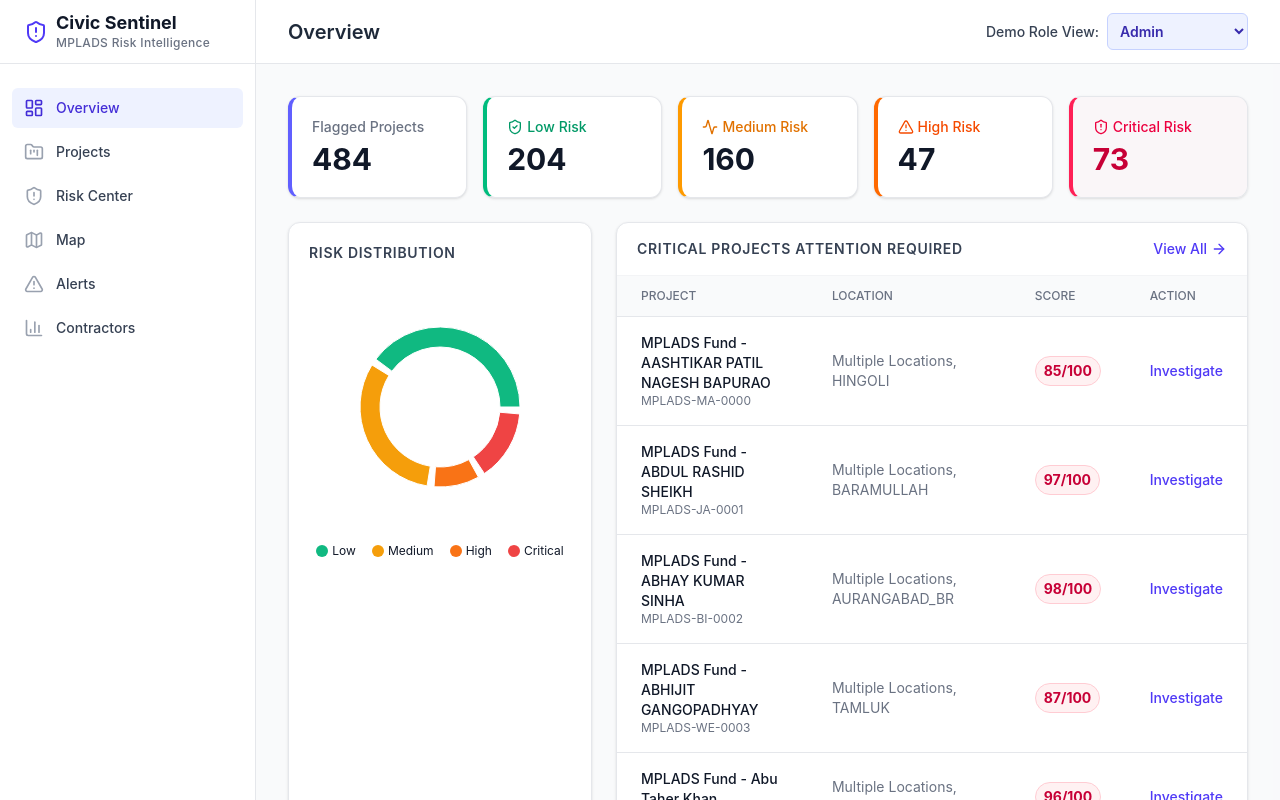
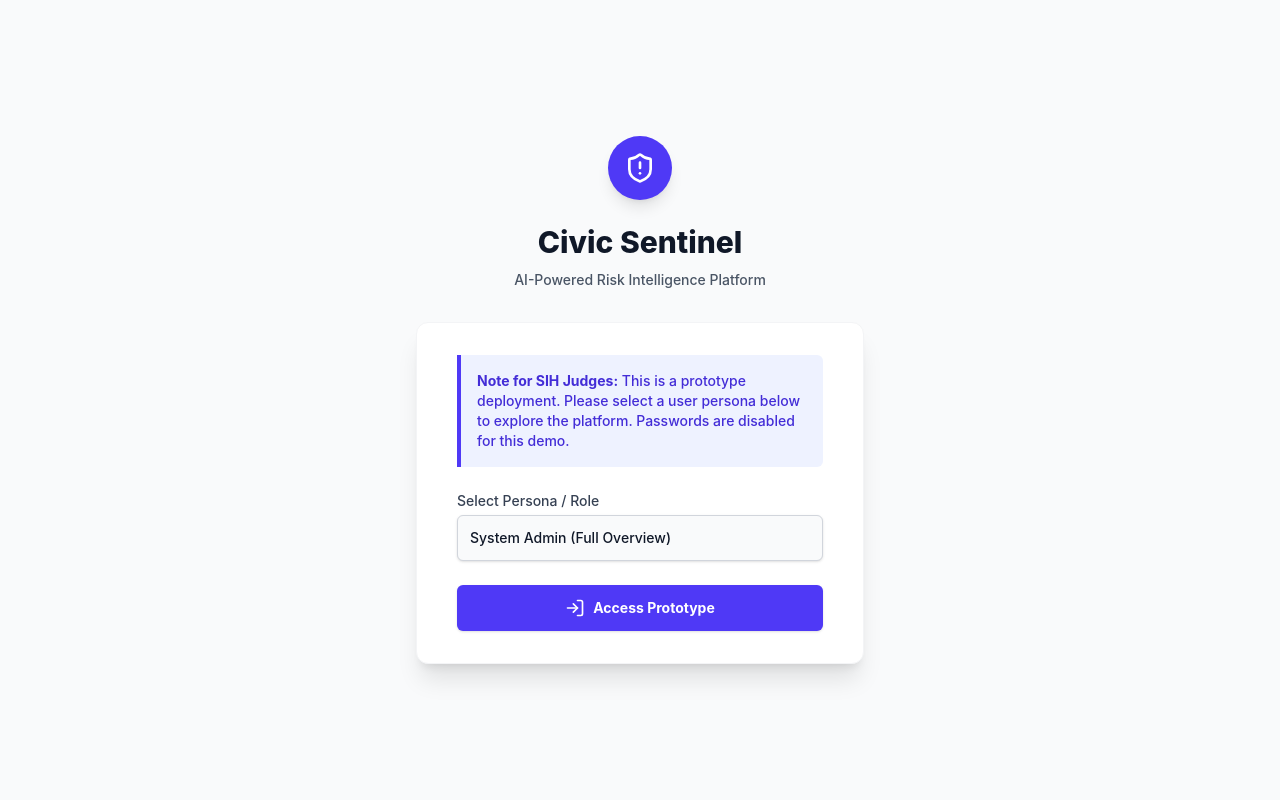
Before and after one commit to Pranavr06/Civic-sentinel, a React (Vite) app in the folder frontend/: page /login in a window 1280 px wide. Before the commit this address led to /. Built offline with nearby package versions, Linux system fonts and the light colour scheme.

Commit message:
feat: Add Login landing page for SIH judges with authentication routing and Logout button

```diff
--- a/frontend/src/App.tsx
+++ b/frontend/src/App.tsx
@@ -1,11 +1,10 @@
 import React from 'react';
 import { BrowserRouter, Routes, Route, Navigate } from 'react-router-dom';
-import { AppProvider } from './data/store';
+import { AppProvider, useAppContext } from './data/store';
 import { Layout } from './components/Layout';
 import { Dashboard } from './pages/Dashboard';
 import { ProjectDetails } from './pages/ProjectDetails';
 import { Alerts } from './pages/Alerts';
-
 import { Projects } from './pages/Projects';
 import { MapView } from './pages/Map';
 import { RiskCenter } from './pages/RiskCenter';
@@ -13,7 +12,7 @@ import { PublicDashboard } from './pages/PublicDashboard';
 import { ContractorDashboard } from './pages/ContractorDashboard';
 import { AuthorityDashboard } from './pages/AuthorityDashboard';
 import { Contractors } from './pages/Contractors';
-import { useAppContext } from './data/store';
+import { Login } from './pages/Login';
 
 const Analytics = () => <div className="p-4 flex items-center justify-center h-full text-gray-500">Analytics coming soon.</div>;
 
@@ -29,12 +28,28 @@ const RootDashboard = () => {
   }
 };
 
-function App() {
+const ProtectedRoute = ({ children }: { children: React.ReactNode }) => {
+  const { isAuthenticated } = useAppContext();
+  if (!isAuthenticated) {
+    return <Navigate to="/login" replace />;
+  }
+  return <>{children}</>;
+};
+
+const PublicRoute = ({ children }: { children: React.ReactNode }) => {
+  const { isAuthenticated } = useAppContext();
+  if (isAuthenticated) {
+    return <Navigate to="/" replace />;
+  }
+  return <>{children}</>;
+};
+
+const AppRoutes = () => {
   return (
-    <AppProvider>
-      <BrowserRouter>
     <Routes>
-          <Route path="/" element={<Layout />}>
+      <Route path="/login" element={<PublicRoute><Login /></PublicRoute>} />
+
+      <Route path="/" element={<ProtectedRoute><Layout /></ProtectedRoute>}>
         <Route index element={<RootDashboard />} />
         <Route path="projects" element={<Projects />} />
         <Route path="project/:id" element={<ProjectDetails />} />
@@ -43,12 +58,19 @@ function App() {
         <Route path="risk" element={<RiskCenter />} />
         <Route path="analytics" element={<Analytics />} />
         <Route path="contractors" element={<Contractors />} />
-            {/* Aliases for the nav routes that point to the role's root dashboard */}
         <Route path="propose" element={<RootDashboard />} />
         <Route path="bills" element={<RootDashboard />} />
         <Route path="*" element={<Navigate to="/" replace />} />
       </Route>
     </Routes>
+  );
+};
+
+function App() {
+  return (
+    <AppProvider>
+      <BrowserRouter>
+        <AppRoutes />
       </BrowserRouter>
     </AppProvider>
   );
--- a/frontend/src/components/Layout.tsx
+++ b/frontend/src/components/Layout.tsx
@@ -6,7 +6,8 @@ import {
   AlertTriangle,
   Map as MapIcon,
   BarChart3,
-  ShieldAlert
+  ShieldAlert,
+  LogOut
 } from 'lucide-react';
 import { useAppContext } from '../data/store';
 import { Role } from '../types';
@@ -14,7 +15,7 @@ import { Role } from '../types';
 export const Layout = () => {
   const { pathname } = useLocation();
   const navigate = useNavigate();
-  const { role, setRole } = useAppContext();
+  const { role, setRole, logout } = useAppContext();
 
   const getNavItems = () => {
     switch(role) {
@@ -105,6 +106,17 @@ export const Layout = () => {
               <option value="Contractor">Contractor</option>
               <option value="Public">Public (Citizen)</option>
             </select>
+
+            <button
+              onClick={() => {
+                logout();
+                navigate('/login');
+              }}
+              className="ml-4 p-2 text-gray-500 hover:text-red-600 hover:bg-red-50 rounded-md transition-colors"
+              title="Logout"
+            >
+              <LogOut className="w-5 h-5" />
+            </button>
           </div>
         </header>
 
--- a/frontend/src/data/store.tsx
+++ b/frontend/src/data/store.tsx
@@ -6,6 +6,9 @@ import Papa from 'papaparse';
 interface AppState {
   role: Role;
   setRole: (role: Role) => void;
+  isAuthenticated: boolean;
+  login: (role: Role) => void;
+  logout: () => void;
   projects: Project[];
   alerts: Alert[];
   contractors: Contractor[];
@@ -26,10 +29,27 @@ export const AppProvider = ({ children }: { children: ReactNode }) => {
     return (localStorage.getItem('civic_sentinel_role') as Role) || 'Admin';
   });
 
+  const [isAuthenticated, setIsAuthenticated] = useState<boolean>(() => {
+    return localStorage.getItem('civic_sentinel_auth') === 'true';
+  });
+
   const setRole = (newRole: Role) => {
     setRoleState(newRole);
     localStorage.setItem('civic_sentinel_role', newRole);
   };
+
+  const login = (newRole: Role) => {
+    setRole(newRole);
+    setIsAuthenticated(true);
+    localStorage.setItem('civic_sentinel_auth', 'true');
+  };
+
+  const logout = () => {
+    setIsAuthenticated(false);
+    localStorage.removeItem('civic_sentinel_auth');
+    // keep the role so it defaults to the last one they used on next login
+  };
+
   const [projects, setProjects] = useState<Project[]>([]);
   const [alerts, setAlerts] = useState<Alert[]>([]);
   const [contractors, setContractors] = useState<Contractor[]>([]);
@@ -299,7 +319,7 @@ export const AppProvider = ({ children }: { children: ReactNode }) => {
 
   return (
     <AppContext.Provider value={{
-      role, setRole, projects, alerts, contractors, proposals,
+      role, setRole, isAuthenticated, login, logout, projects, alerts, contractors, proposals,
       updateAlertStatus, loadCsvData, addProposal, upvoteProposal, assignTender, submitBill, uploadPhoto
     }}>
       {children}
--- /dev/null
+++ b/frontend/src/pages/Login.tsx
@@ -0,0 +1,78 @@
+import React, { useState } from 'react';
+import { useNavigate } from 'react-router-dom';
+import { ShieldAlert, LogIn } from 'lucide-react';
+import { useAppContext } from '../data/store';
+import { Role } from '../types';
+
+export const Login = () => {
+  const { login, role: currentRole } = useAppContext();
+  const navigate = useNavigate();
+  const [selectedRole, setSelectedRole] = useState<Role>(currentRole || 'Admin');
+
+  const handleLogin = (e: React.FormEvent) => {
+    e.preventDefault();
+    login(selectedRole);
+    navigate('/');
+  };
+
+  return (
+    <div className="min-h-screen bg-gray-50 flex flex-col justify-center py-12 sm:px-6 lg:px-8 font-sans">
+      <div className="sm:mx-auto sm:w-full sm:max-w-md">
+        <div className="flex justify-center">
+          <div className="w-16 h-16 bg-indigo-600 rounded-full flex items-center justify-center shadow-lg">
+            <ShieldAlert className="w-8 h-8 text-white" />
+          </div>
+        </div>
+        <h2 className="mt-6 text-center text-3xl font-extrabold text-gray-900 leading-tight">
+          Civic Sentinel
+        </h2>
+        <p className="mt-2 text-center text-sm text-gray-600 font-medium">
+          AI-Powered Risk Intelligence Platform
+        </p>
+      </div>
+
+      <div className="mt-8 sm:mx-auto sm:w-full sm:max-w-md">
+        <div className="bg-white py-8 px-4 shadow-xl sm:rounded-xl sm:px-10 border border-gray-100">
+
+          <div className="bg-indigo-50 border-l-4 border-indigo-600 p-4 mb-6 rounded-r-md">
+            <p className="text-sm text-indigo-700 font-medium">
+              <strong>Note for SIH Judges:</strong> This is a prototype deployment. Please select a user persona below to explore the platform. Passwords are disabled for this demo.
+            </p>
+          </div>
+
+          <form className="space-y-6" onSubmit={handleLogin}>
+            <div>
+              <label htmlFor="role" className="block text-sm font-medium text-gray-700">
+                Select Persona / Role
+              </label>
+              <div className="mt-1">
+                <select
+                  id="role"
+                  name="role"
+                  className="appearance-none block w-full px-3 py-3 border border-gray-300 rounded-md shadow-sm placeholder-gray-400 focus:outline-none focus:ring-indigo-500 focus:border-indigo-500 sm:text-sm font-medium text-gray-900 bg-gray-50"
+                  value={selectedRole}
+                  onChange={(e) => setSelectedRole(e.target.value as Role)}
+                >
+                  <option value="Admin">System Admin (Full Overview)</option>
+                  <option value="Authority">Govt Authority (MPLADS Monitor)</option>
+                  <option value="Contractor">Contractor (Submit Bills)</option>
+                  <option value="Public">Citizen (View & Propose)</option>
+                </select>
+              </div>
+            </div>
+
+            <div>
+              <button
+                type="submit"
+                className="w-full flex justify-center py-3 px-4 border border-transparent rounded-md shadow-sm text-sm font-bold text-white bg-indigo-600 hover:bg-indigo-700 focus:outline-none focus:ring-2 focus:ring-offset-2 focus:ring-indigo-500 transition-colors"
+              >
+                <LogIn className="w-5 h-5 mr-2" />
+                Access Prototype
+              </button>
+            </div>
+          </form>
+        </div>
+      </div>
+    </div>
+  );
+};
```
Lines whose indentation alone changed are shown as unchanged.
